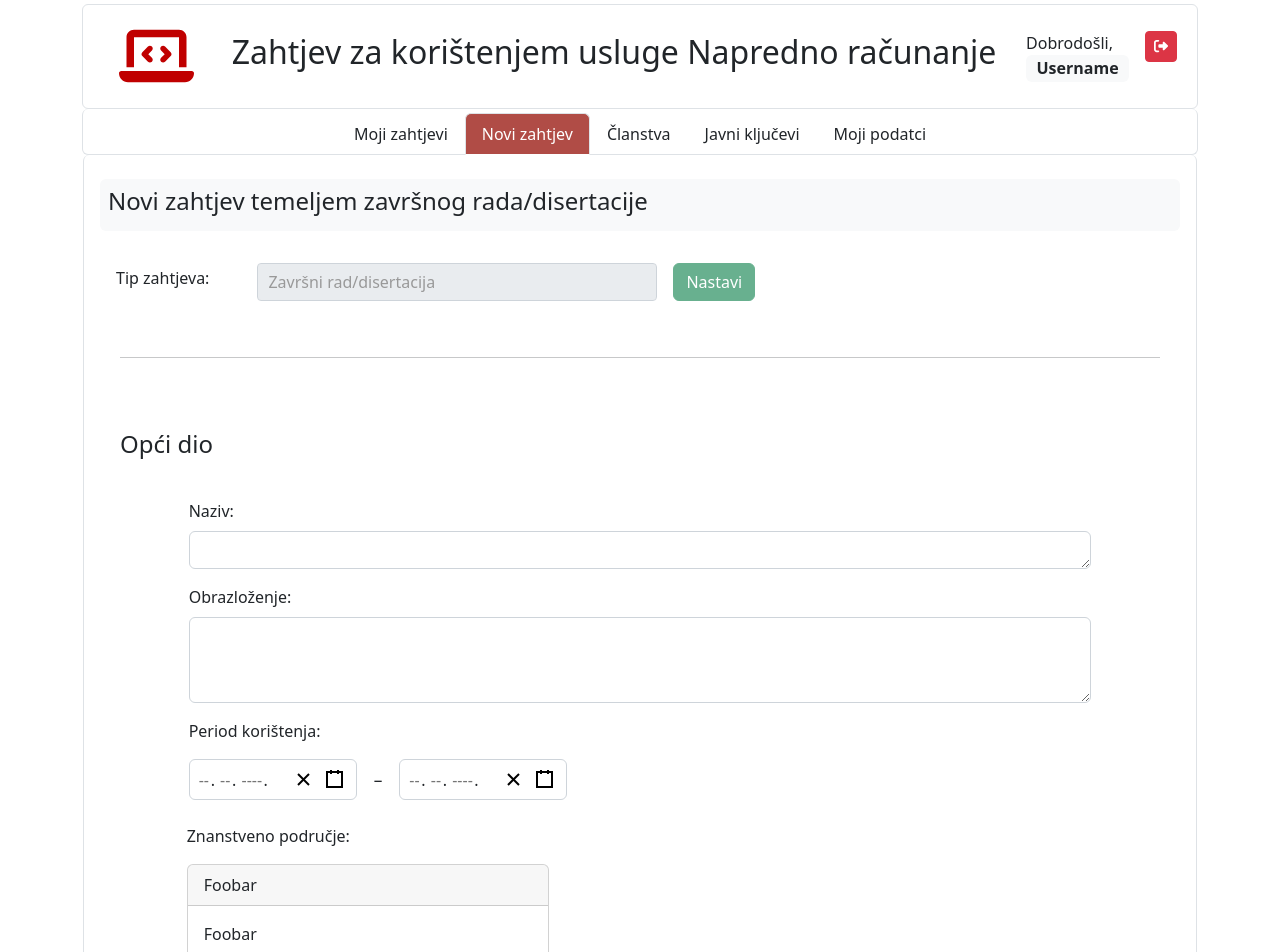
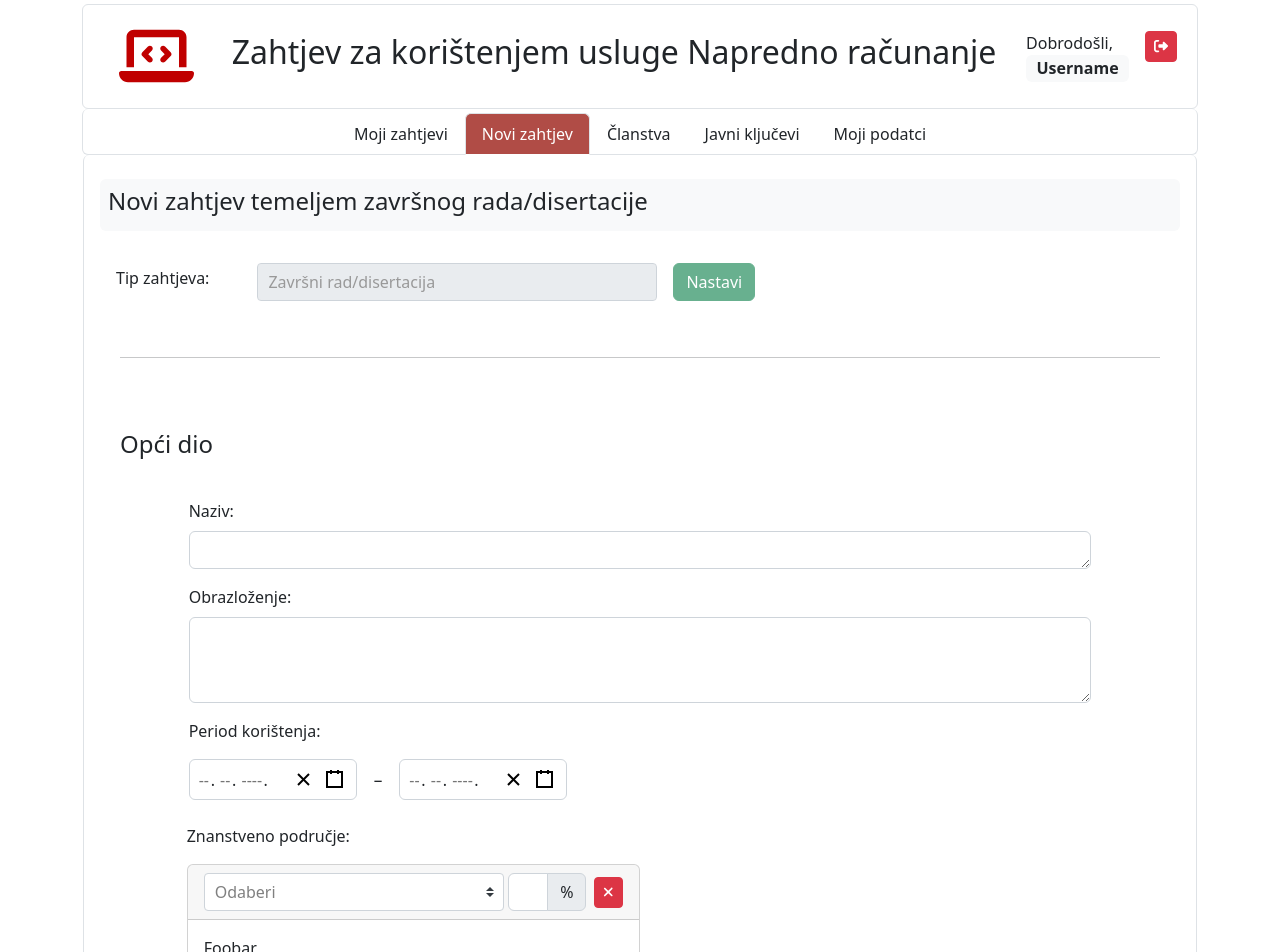
Before and after one commit to vrdel/hrzoo-hpc-users-front, a React (Vite) app in the folder hrzoosignup/frontend/: page /ui/novi-zahtjev/zavrsni-rad in a window 1280 px wide. Shown: the top 952 px of the page. Built offline with nearby package versions, Linux system fonts and the light colour scheme.

Commit message:
added select, percent input and close button

```diff
--- a/hrzoosignup/frontend/src/pages/new-requests/general.jsx
+++ b/hrzoosignup/frontend/src/pages/new-requests/general.jsx
@@ -321,7 +321,7 @@ const GeneralFields = ({control, errors, handleSubmit}) => {
         </Col>
       </Row>
       <Row className="mt-3 d-flex align-items-center g-0">
-        <Col md={{size: 4, offset: 1}}>
+        <Col md={{size: 5, offset: 1}}>
           <Label
             htmlFor="scientificDomain"
             aria-label="scientificDomain"
@@ -335,8 +335,56 @@ const GeneralFields = ({control, errors, handleSubmit}) => {
                   <Row key={item.id}>
                     <Col key={item.id}>
                       <Card key={item.id}>
-                        <CardHeader>
-                          Foobar
+                        <CardHeader className="d-inline-flex align-items-center">
+                          <Controller
+                            name={`scientificDomain.${index}.name`}
+                            control={control}
+                            rules={{required: true}}
+                            render={ ({field}) =>
+                              <CustomReactSelect
+                                {...field}
+                                id="scientificDomain"
+                                aria-label="scientificDomain"
+                                placeholder="Odaberi"
+                                controlWidth="300px"
+                                options={[{'label': 'foo', 'value': 'bar'}]}
+                              />
+                            }
+                          />
+                          <Controller
+                            name={`scientificDomain.${index}.percent`}
+                            control={control}
+                            rules={{required: true}}
+                            render={ ({field}) =>
+                              <InputGroup>
+                                <Controller
+                                  name="scientificDomainPercent"
+                                  aria-label="scientificDomainPercent"
+                                  control={control}
+                                  rules={{required: true}}
+                                  render={ ({field}) =>
+                                    <Input
+                                      {...field}
+                                      className="ms-1 form-control text-center"
+                                      placeholder="Udio"
+                                      type="number"
+                                    />
+                                  }
+                                />
+                                <InputGroupText>
+                                  %
+                                </InputGroupText>
+                              </InputGroup>
+                            }
+                          />
+                          <Button
+                            size="sm"
+                            color="danger"
+                            type="button"
+                            className="ms-2"
+                          >
+                            <FontAwesomeIcon icon={faTimes}/>
+                          </Button>
                         </CardHeader>
                         <CardBody>
                           Foobar
```
